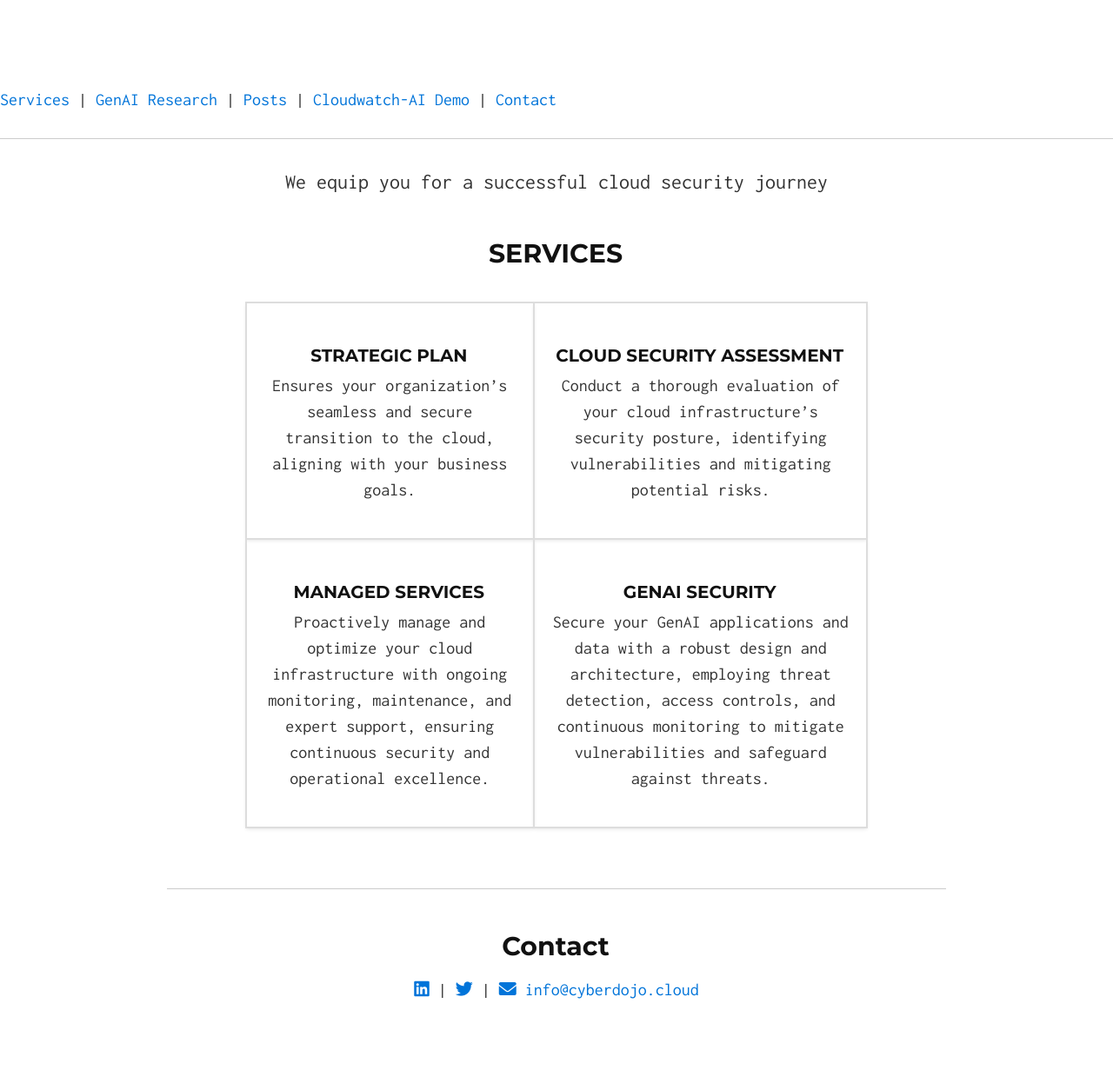
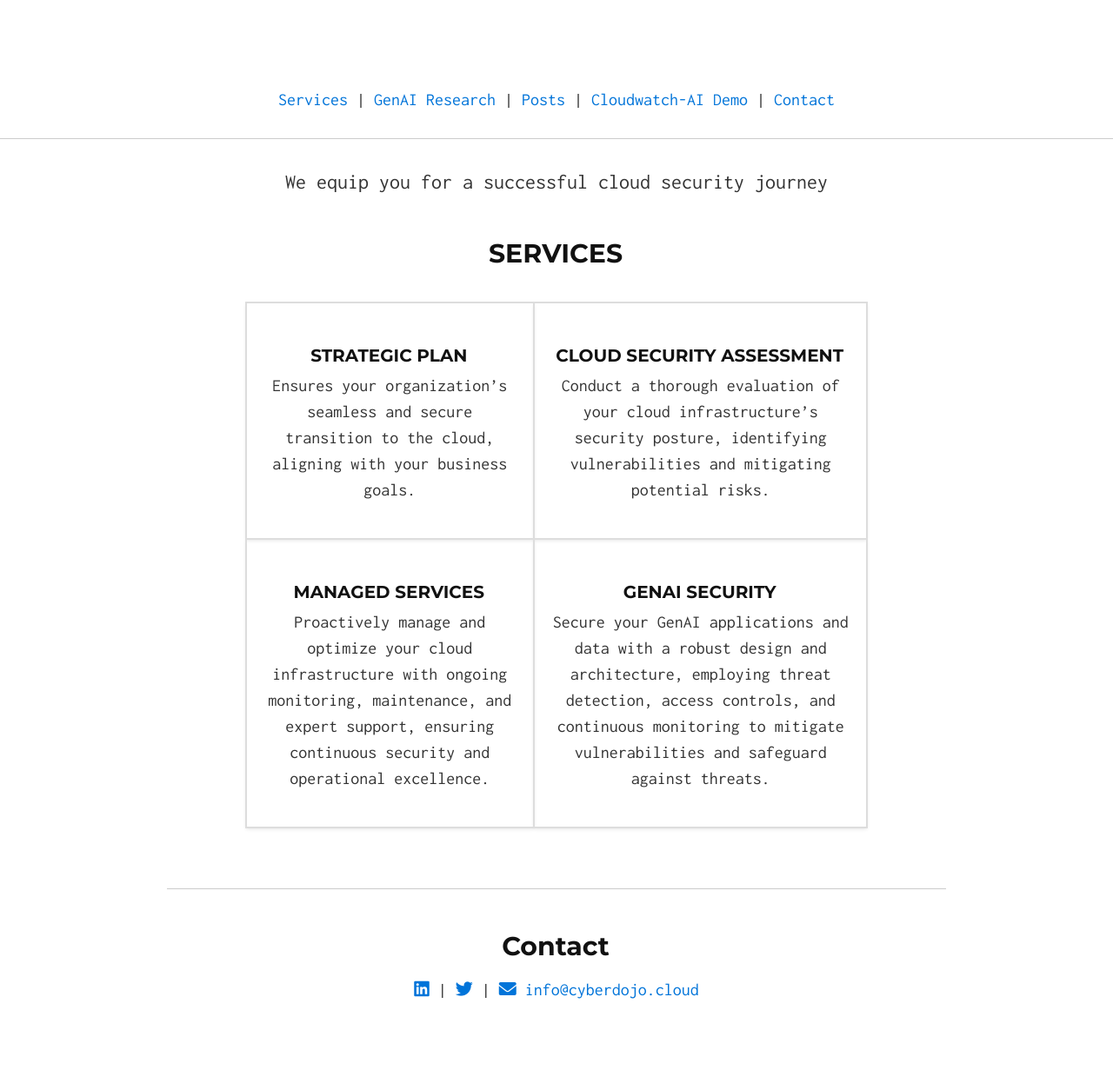
Before and after one commit to Ahmed-AG/cyberdojo-page, a Jekyll site: the page built from index.md, in a window 1280 px wide. Shown: the whole page at 87% size. Built offline with Jekyll 4.4.1, drawn with Linux system fonts in a browser that asks for light colours.

Commit message:
;Page v2

```diff
--- a/_includes/menu.html
+++ b/_includes/menu.html
@@ -1,8 +1,8 @@
-<right>
+<center>
 <A href="/#services">Services</A> |
 <A href="/research">GenAI Research</A> |
 <A href="/blog">Posts</A> |
 <A href="/cloudwatch-bot.html" target="_blank">Cloudwatch-AI Demo</A> |
 <A href="/#contact">Contact</A>
-</right>
+</center>
 <hr>
```
